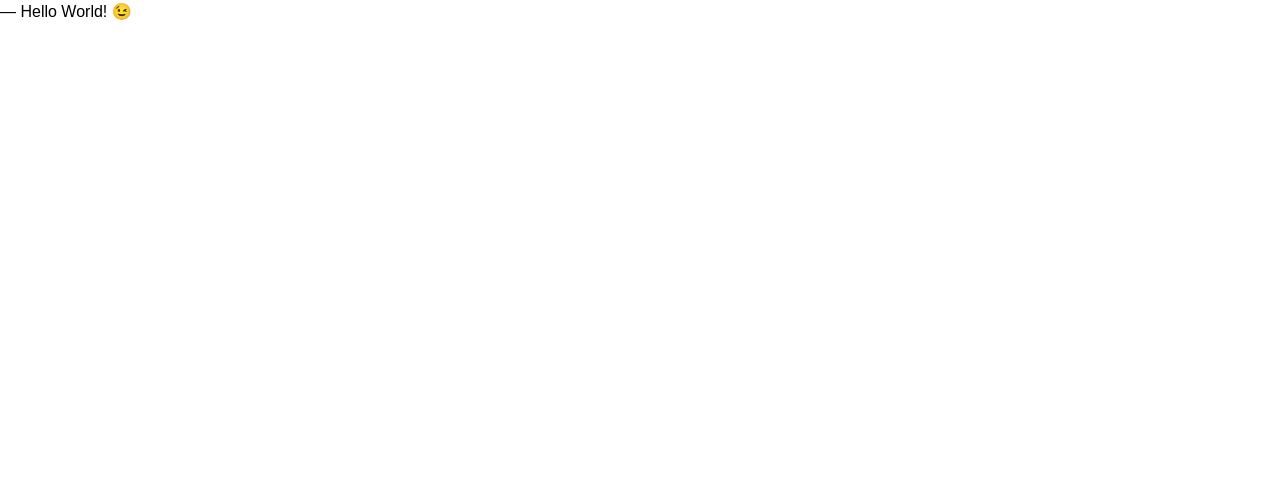
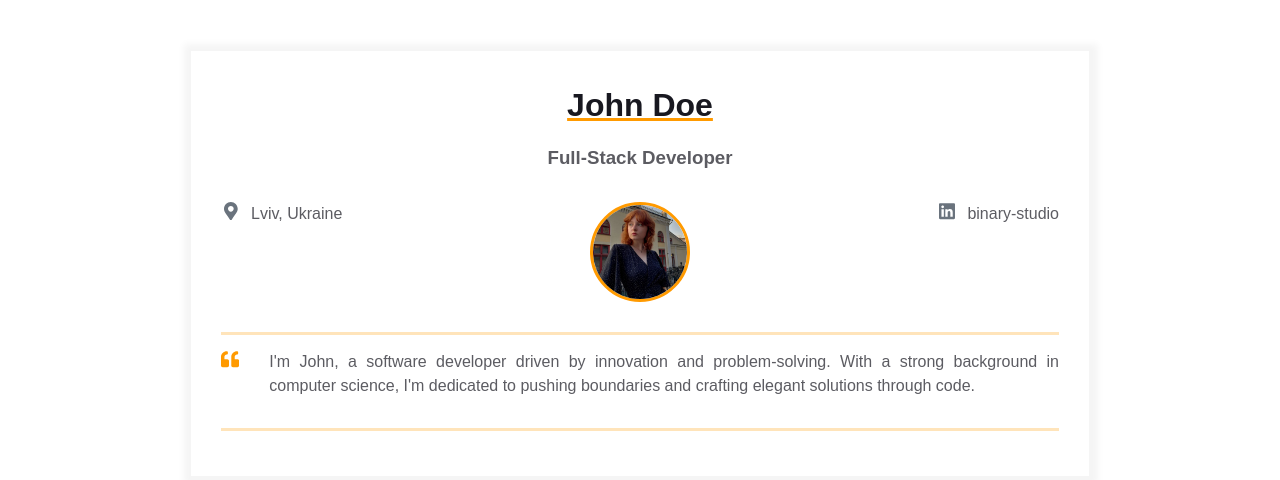
Before and after one commit to AnnKasian/homepage, a plain HTML site: page index.html in a window 1280 px wide. Drawn offline with Linux system fonts and the light colour scheme.

Commit message:
Added into layout

```diff
--- a/index.html
+++ b/index.html
@@ -7,6 +7,80 @@
     <link rel="stylesheet" href="styles.css" />
   </head>
   <body>
-    ― Hello World! &#x1F609;
+    <main>
+      <div class="resume">
+        <div class="container">
+          <div class="resume__block">
+            <h1 class="contact-info__header">John Doe</h1>
+            <h3 class="contact-info__sub-header">Full-Stack Developer</h3>
+
+            <div class="contact_info_container fh">
+              <div class="contact-info__block">
+                <a href="" rel="author" class="contact-info__item">
+                  <div class="contact-info__item-icon-wrapper">
+                    <svg class="contact-info__item-icon" xmlns="http://www.w3.org/2000/svg" viewBox="0 0 384 512">
+                      <path
+                        d="M172.268 501.67C26.97 291.031 0 269.413 0 192 0 85.961 85.961 0
+                        192 0s192 85.961 192 192c0 77.413-26.97 99.031-172.268 309.67-9.535
+                        13.774-29.93 13.773-39.464 0zM192 272c44.183 0 80-35.817
+                        80-80s-35.817-80-80-80-80 35.817-80 80 35.817 80 80 80z"
+                      ></path>
+                    </svg>
+                  </div>
+                  <span>Lviv, Ukraine</span>
+                </a>
+              </div>
+
+              <div class="contact-info__block contact-info__block--center">
+                <img class="contact-info__avatar" src="assets/avatar.png" alt="Avatar" />
+              </div>
+
+              <div class="contact-info__block">
+                <a href="https://ua.linkedin.com/company/binary-studio_241166" rel="author" class="contact-info__item">
+                  <div class="contact-info__item-icon-wrapper">
+                    <svg class="contact-info__item-icon" xmlns="http://www.w3.org/2000/svg" viewBox="0 0 448 512">
+                      <path
+                        d="M416 32H31.9C14.3 32 0 46.5 0 64.3v383.4C0 465.5 14.3 480 31.9
+                        480H416c17.6 0 32-14.5 32-32.3V64.3c0-17.8-14.4-32.3-32-32.3zM135.4
+                        416H69V202.2h66.5V416zm-33.2-243c-21.3 0-38.5-17.3-38.5-38.5S80.9
+                        96 102.2 96c21.2 0 38.5 17.3 38.5 38.5 0 21.3-17.2 38.5-38.5
+                        38.5zm282.1 243h-66.4V312c0-24.8-.5-56.7-34.5-56.7-34.6 0-39.9
+                        27-39.9 54.9V416h-66.4V202.2h63.7v29.2h.9c8.9-16.8 30.6-34.5
+                        62.9-34.5 67.2 0 79.7 44.3 79.7 101.9V416z"
+                      ></path>
+                    </svg>
+                  </div>
+                  <span>binary-studio</span>
+                </a>
+              </div>
+            </div>
+          </div>
+        </div>
+
+        <div class="container">
+          <div class="resume__block">
+            <div class="intro">
+              <div class="intro__icon-wrapper">
+                <svg class="intro__icon" xmlns="http://www.w3.org/2000/svg" viewBox="0 0 512 512">
+                  <path
+                    d="M464 256h-80v-64c0-35.3 28.7-64 64-64h8c13.3 0 24-10.7
+                    24-24V56c0-13.3-10.7-24-24-24h-8c-88.4 0-160 71.6-160 160v240c0
+                    26.5 21.5 48 48 48h128c26.5 0 48-21.5
+                    48-48V304c0-26.5-21.5-48-48-48zm-288 0H96v-64c0-35.3 28.7-64
+                    64-64h8c13.3 0 24-10.7 24-24V56c0-13.3-10.7-24-24-24h-8C71.6 32 0
+                    103.6 0 192v240c0 26.5 21.5 48 48 48h128c26.5 0
+                    48-21.5 48-48V304c0-26.5-21.5-48-48-48z"
+                  ></path>
+                </svg>
+              </div>
+              <p class="intro_text">I'm John, a software developer driven by innovation and
+                problem-solving. With a strong background in computer science,
+                I'm dedicated to pushing boundaries and crafting elegant
+                solutions through code.</p>
+            </div>
+          </div>
+        </div>
+      </div>
+    </main>
   </body>
 </html>
```
